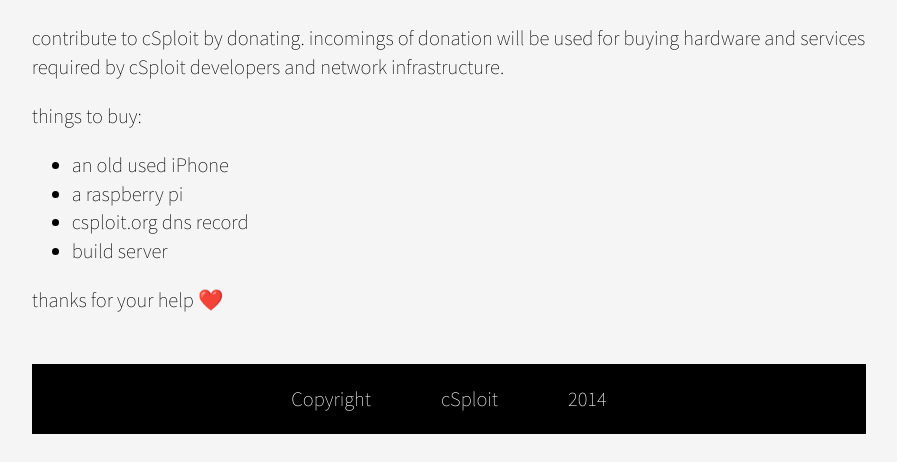
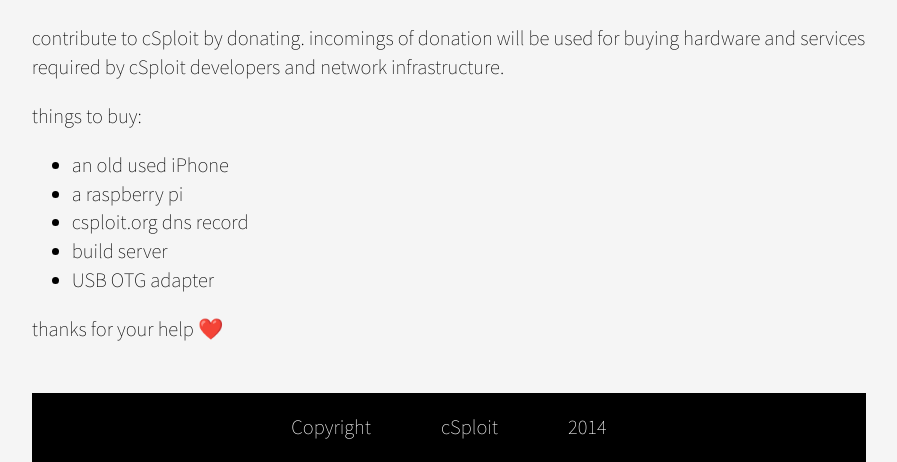
Before and after one commit to cSploit/cSploit.github.io, a Jekyll site: the page built from donate.md, in a window 1280 px wide, cut to the strip 512-974 px from the top of the page. Shown: the whole strip, without its empty margins (191-1088 px from the left). Built offline with Jekyll 4.4.1, drawn with Linux system fonts in a browser that asks for light colours; emoji names are drawn with the system emoji font; some web fonts are replaced; Markdown is read by kramdown in place of the engine named in the settings; before the commit the page ends 946 px from its top, so only the background shows below that.

Commit message:
added USB OTG to the wishlist

```diff
--- a/donate.md
+++ b/donate.md
@@ -13,5 +13,6 @@
   - a raspberry pi
   - csploit.org dns record
   - build server
+  - USB OTG adapter
 
 thanks for your help :heart:
```
